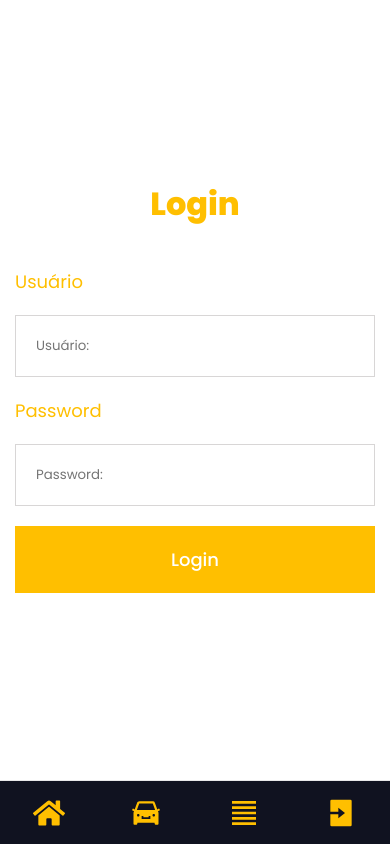
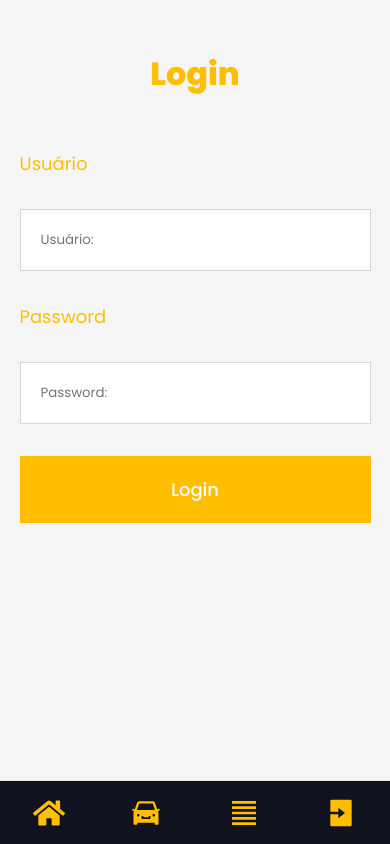
Before and after one commit to FranciscoCosta/Car-system, a React (Vite) app in the folder client/: page /login in a window 390 px wide. Shown: the top 844 px of the page. Built offline with nearby package versions, Linux system fonts and the light colour scheme.

Commit message:
Login: Css colors for register page and reposivness for mobile

```diff
--- a/client/src/components/navbar/Navbar.jsx
+++ b/client/src/components/navbar/Navbar.jsx
@@ -66,7 +66,7 @@ const fetchUser = async () => {
               >Home</h2>
               <h2
               id="Serviços"
-              onClick={() => {navigate("#Servico")}}
+              onClick={() => {navigate("/")}}
               >Serviços</h2>
               <h2
               onClick={() => {navigate("/register")}}
--- a/client/src/pages/home/Home.jsx
+++ b/client/src/pages/home/Home.jsx
@@ -1,4 +1,4 @@
-import React from "react";
+import React, {useEffect} from "react";
 import "./Home.scss";
 import { hero, Logo } from "../../assets/index";
 import { BsFillFileTextFill } from "react-icons/bs";
@@ -8,6 +8,16 @@ import { motion } from "framer-motion";
 import { useNavigate } from "react-router-dom";
 
 function Home() {
+
+
+  useEffect(() => {
+    const currentUser = JSON.parse(localStorage.getItem("currentUser")) || {};
+    if(currentUser.isMechanic){
+      navigate("/mechanic")
+    }if(currentUser.isMechanic){
+      navigate("/client")
+    }
+  }, [])
 
   const navigate = useNavigate();
   return (
--- a/client/src/pages/login/Login.scss
+++ b/client/src/pages/login/Login.scss
@@ -1,16 +1,18 @@
 .Login{
   width: 100%;
   min-height: 100vh;
+  background-color: whitesmoke;
+  overflow-x: hidden;
 
   .Login__container{
-        width: 90%;
+      width: 100%;
       margin: 0 auto;
-        padding: 5rem 0;
+      padding-top: 10rem;
       display: flex;
+      align-items: center;
+      justify-content: center;
       flex-direction: column;
-        align-items: center;
             form {
-
               width: 360px;
               padding: 100px 0px;
               display: flex;
@@ -63,4 +65,16 @@
               }
             }
     }
+    @media screen and (max-width: 480px) {
+      .Login__container{
+        padding-top: 0rem;
+
+        form{
+          padding: 50px 0px;
+          display: flex;
+          width: 90%;
+          gap: 2rem;
         }
+      }
+    }
+  }
```
Lines whose indentation alone changed are shown as unchanged.
